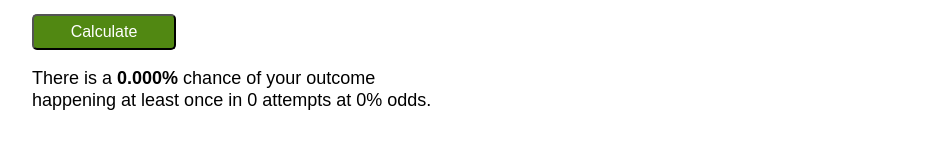
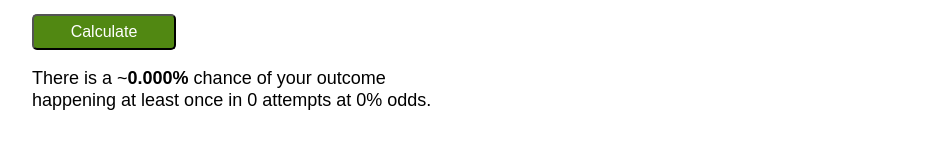
Before and after one commit to PeterBreen/probabilitycalc, a React (Create React App) app: page / in a window 1280 px wide. Both pictures are taken after a click on the input "Calculate". Shown: the part 351-500 px from the top of the page, without its empty margins (160-1106 px from the left). Built offline with nearby package versions, Linux system fonts and the light colour scheme.

Commit message:
add ~ to display of odds to indicate approximation

```diff
--- a/src/Output.js
+++ b/src/Output.js
@@ -11,7 +11,7 @@ class Output extends Component {
   render() {
     return (
       <div className="Output">
-        <p>There is a <strong>{this.props.calculated}%</strong> chance of your outcome happening at least once in {this.props.attempts} attempts at {this.props.probability}% odds.</p>
+        <p>There is a ~<strong>{this.props.calculated}%</strong> chance of your outcome happening at least once in {this.props.attempts} attempts at {this.props.probability}% odds.</p>
       </div>
     )}
   };
```
